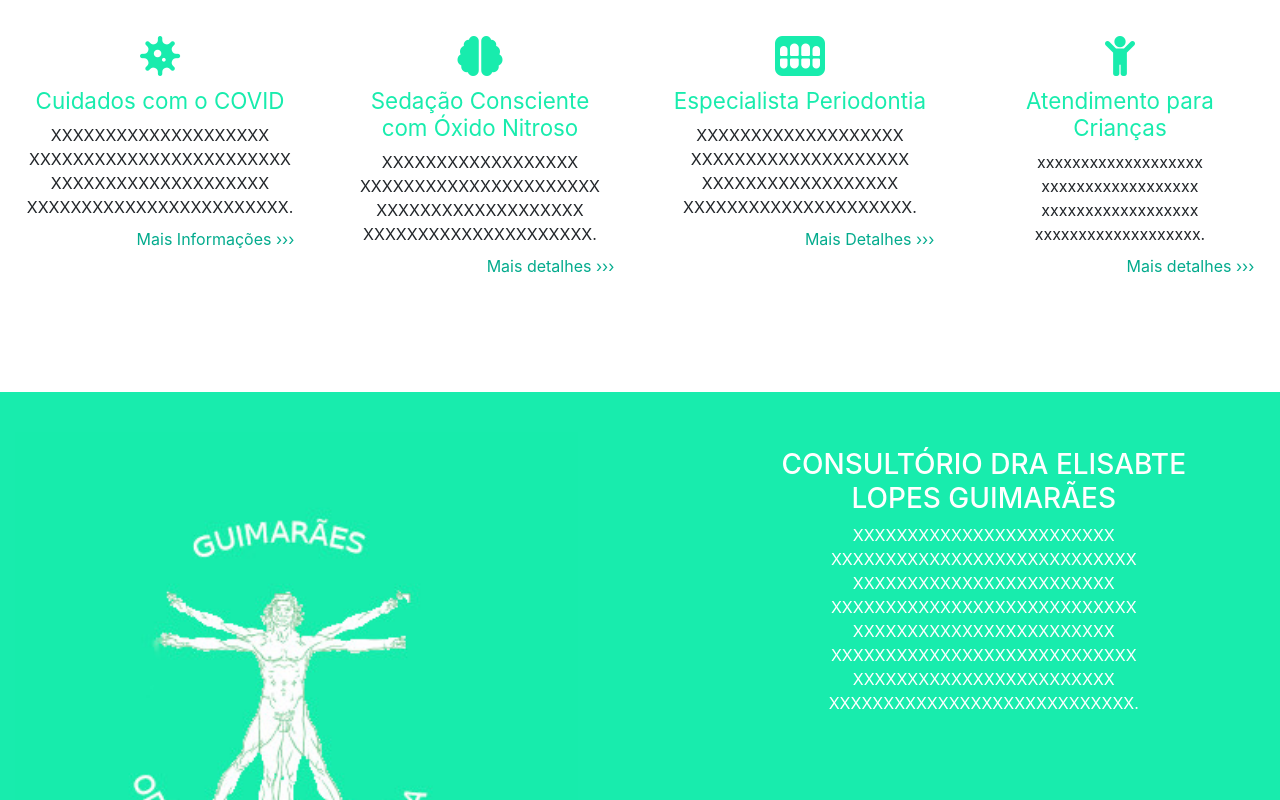
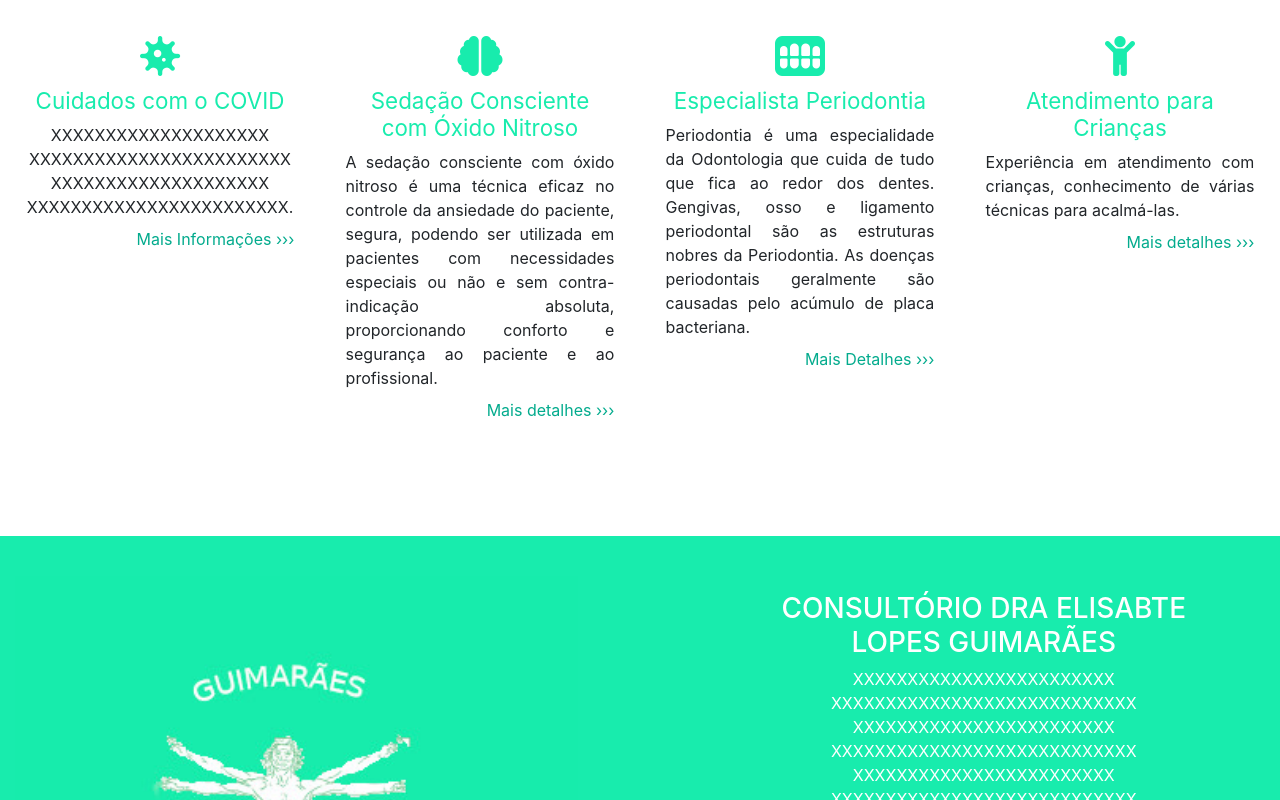
Before and after one commit to EduardoSLeite75/EduardoSLeite75.github.io, an Angular app: page /principal in a window 1280 px wide. Shown: the part 900-1700 px from the top of the page. Built offline with nearby package versions, Linux system fonts and the light colour scheme.

Commit message:
commit com alguns textos

```diff
--- a/src/app/principal/principal.component.html
+++ b/src/app/principal/principal.component.html
@@ -51,9 +51,10 @@
       <header>
         <h2>Sedação Consciente com Óxido Nitroso</h2>
       </header>
-      <p>
-        XXXXXXXXXXXXXXXXXX XXXXXXXXXXXXXXXXXXXXXX
-        XXXXXXXXXXXXXXXXXXX XXXXXXXXXXXXXXXXXXXXX.
+      <p style="text-align: justify;">
+        A sedação consciente com óxido nitroso é uma técnica eficaz no controle da ansiedade do paciente,
+        segura, podendo ser utilizada em pacientes com necessidades especiais ou não e sem contra-indicação absoluta,
+        proporcionando conforto e segurança ao paciente e ao profissional.
       </p>
       <footer>
         <a href="#">Mais detalhes &rsaquo;&rsaquo;&rsaquo;</a>
@@ -65,9 +66,10 @@
       <header>
         <h2>Especialista Periodontia</h2>
       </header>
-      <p>
-        XXXXXXXXXXXXXXXXXXX XXXXXXXXXXXXXXXXXXXX
-        XXXXXXXXXXXXXXXXXX XXXXXXXXXXXXXXXXXXXXX.
+      <p style="text-align: justify;">
+        Periodontia é uma especialidade da Odontologia que cuida de tudo que fica ao redor dos dentes. Gengivas, osso e
+        ligamento periodontal são as estruturas nobres da Periodontia. As doenças periodontais geralmente são causadas
+        pelo acúmulo de placa bacteriana.
       </p>
       <footer>
         <a href="#">Mais Detalhes &rsaquo;&rsaquo;&rsaquo;</a>
@@ -79,9 +81,8 @@
       <header>
         <h2>Atendimento para Crianças</h2>
       </header>
-      <p>
-        xxxxxxxxxxxxxxxxxxx xxxxxxxxxxxxxxxxxx
-        xxxxxxxxxxxxxxxxxx xxxxxxxxxxxxxxxxxxx.
+      <p style="text-align: justify;">
+        Experiência em atendimento com crianças, conhecimento de várias técnicas para acalmá-las.
       </p>
       <footer>
         <a href="#">Mais detalhes &rsaquo;&rsaquo;&rsaquo;</a>
```
Also changed, not shown: 1 other file (tests, documents, lock files or other folders).
